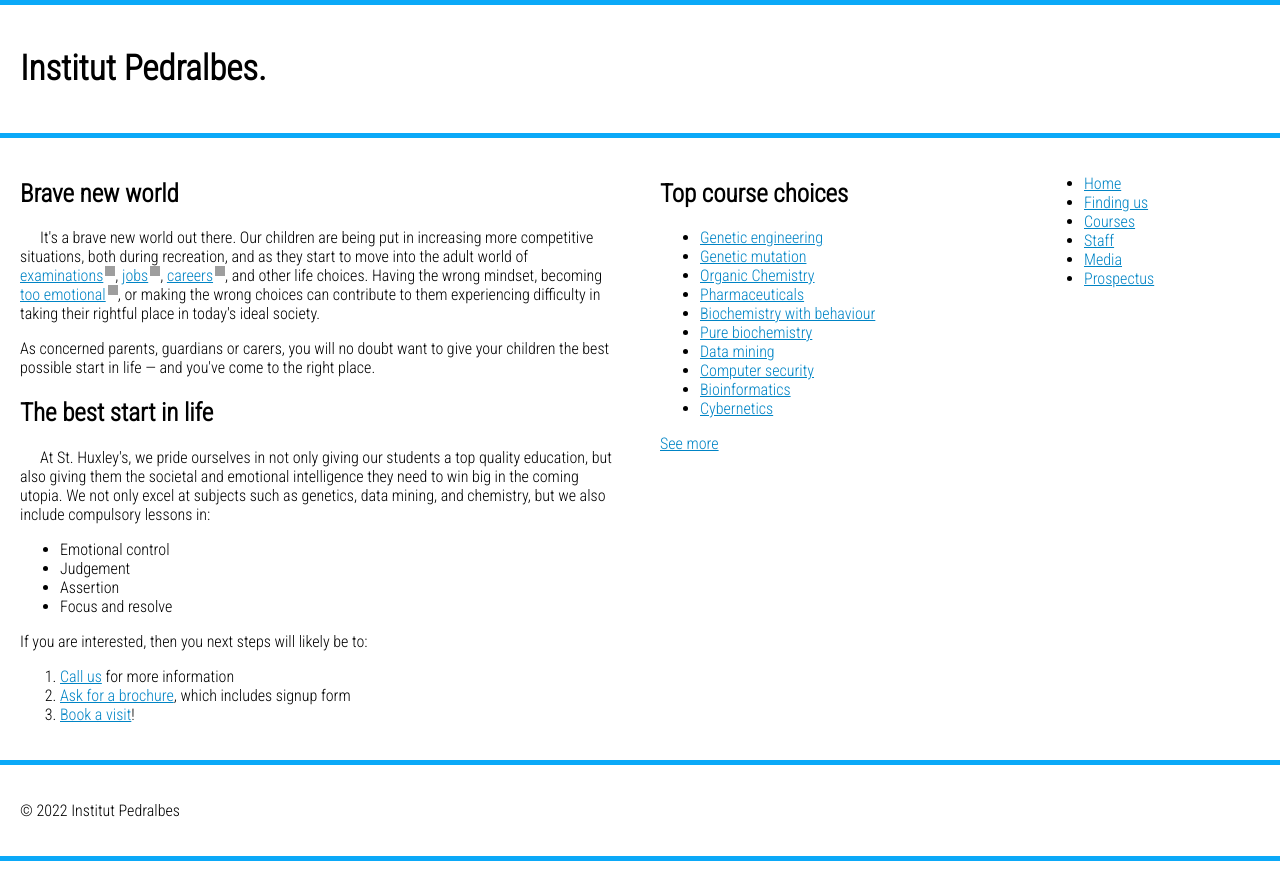
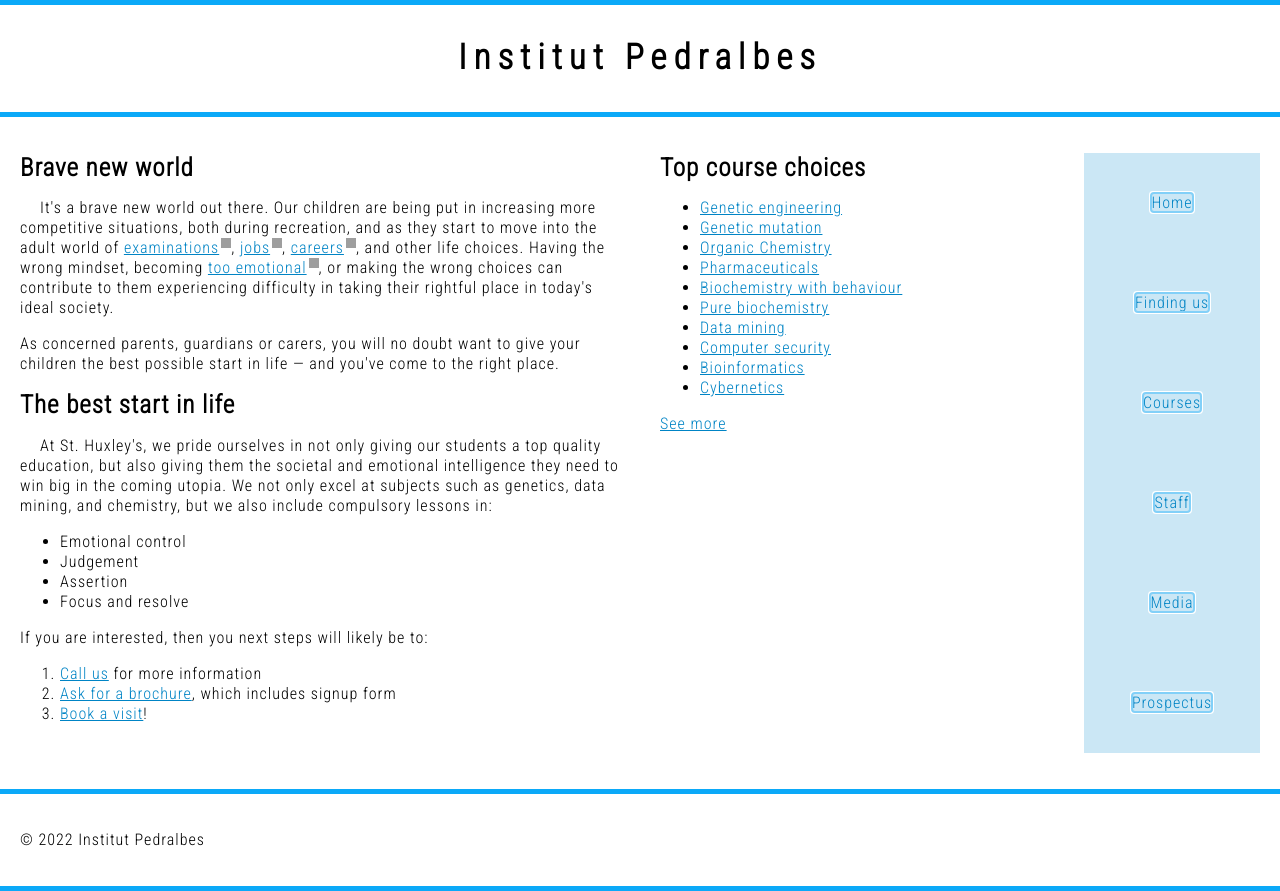
Before and after one commit to inspedralbes/disseny-de-la-portada-d-una-web-escolar-al20jovgarfra, a plain HTML site: page web/index.html in a window 1280 px wide. Before the commit the page ends 861 px from the top, so only its background shows below. Drawn offline with Linux system fonts and the light colour scheme; grey boxes are pictures that could not be loaded.

Commit message:
Estils a la p, header, barra de navegacio

```diff
--- a/web/css/style.css
+++ b/web/css/style.css
@@ -10,6 +10,9 @@ body {
   margin: 0 auto;
   min-width: 1000px;
   max-width: 1400px;
+  line-height: 20px;
+  letter-spacing: 1px;
+  word-spacing: normal;
 }
 
 /* Layout */
@@ -27,6 +30,7 @@ aside {
 nav {
   float: left;
   width: 20%;
+  line-height: 100px;
 }
 
 footer {
@@ -52,15 +56,21 @@ header, footer {
 h2+p{
   text-indent: 20px;
 }
-
 h1{
   font-size: 35px;
+}
+header{
+  text-align: center;
+  letter-spacing: 7px;
 }
 
 h2{
   font-size: 25px;
 }
 
+aside ul{
+  line-height: 20px;
+}
 
 /* LINKS */
 /* Color normal del link */
@@ -138,3 +148,21 @@ a[href^="http"]:active {
   background: #ee6c4d;
   color: #eea18f;
 }
+
+/* Lists */
+nav ul li{
+  list-style: none;
+  text-decoration: none;
+  text-align: center;
+  background-color: #cbe7f5;
+
+}
+/* nav ul{
+
+} */
+nav a{
+  outline: auto;
+  outline-color:#82d0f8;
+  outline-width: medium;
+  text-decoration: none;
+}
--- a/web/index.html
+++ b/web/index.html
@@ -13,7 +13,7 @@
   <body>
 
   <header>
-    <h1>Institut Pedralbes.</h1>
+    <h1>Institut Pedralbes</h1>
   </header>
 
   <section>
```
